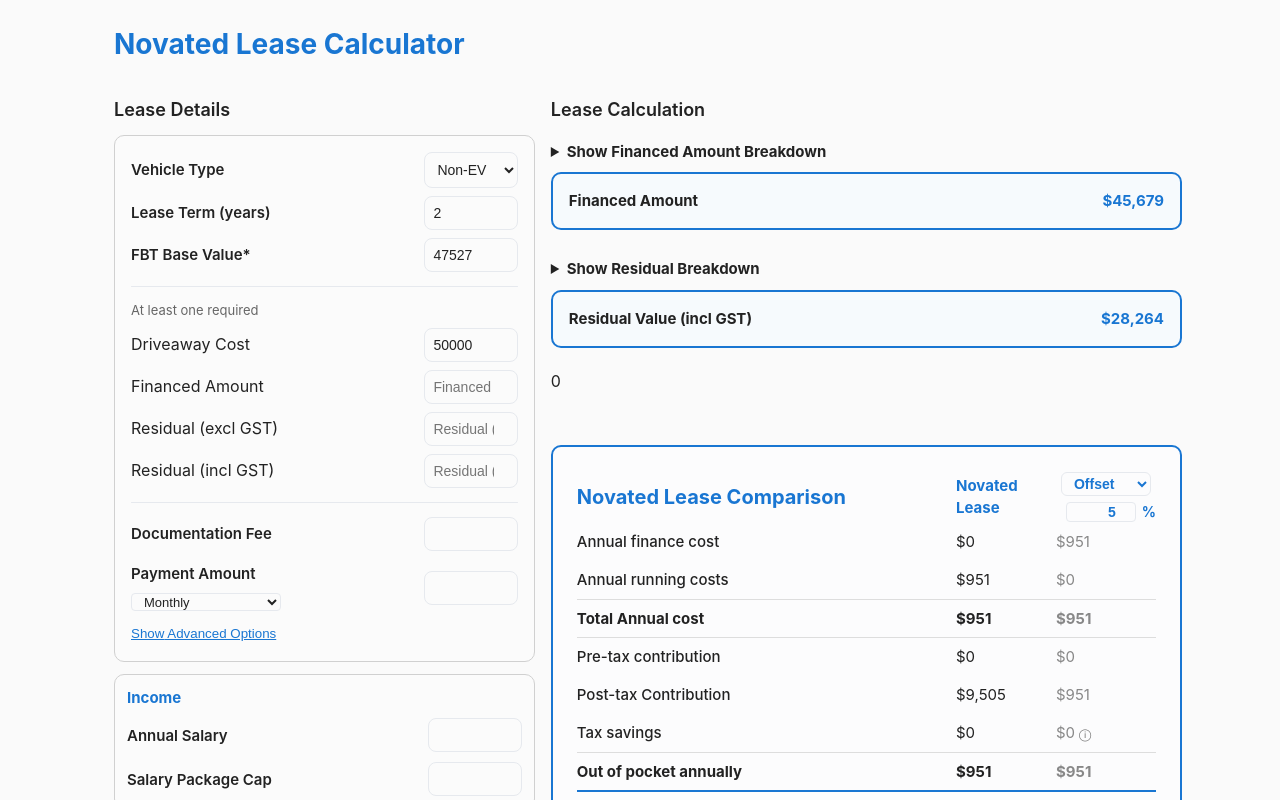
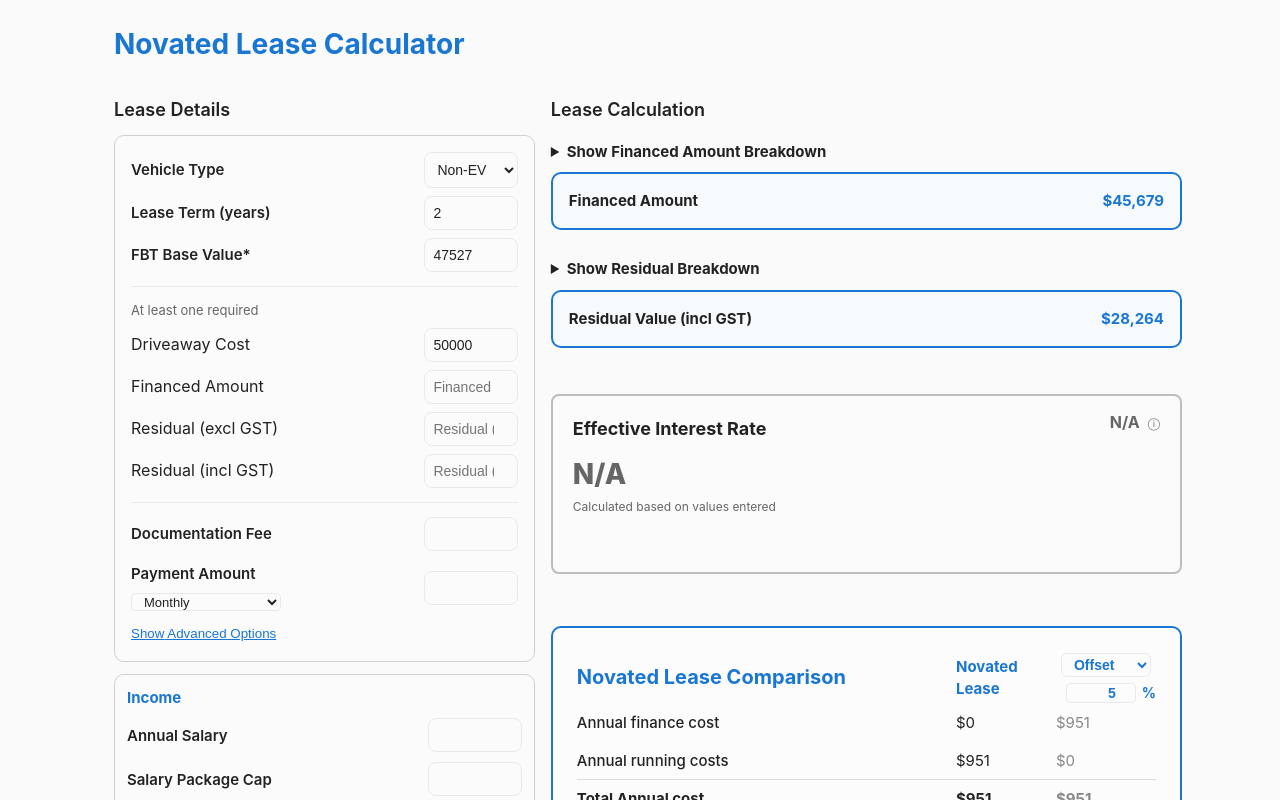
Before and after one commit to William-Aitken/novated-calculator, a Next.js app: page / in a window 1280 px wide. Shown: the top 800 px of the page. Built offline with nearby package versions, Linux system fonts and the light colour scheme.

Commit message:
Always show Effective Interest Rate tile (N/A when inputs missing)

```diff
--- a/src/app/page.tsx
+++ b/src/app/page.tsx
@@ -907,7 +907,7 @@ export default function HomePage() {
               </div>
             </div>
             {/* Effective Interest Rate Result */}
-            {inputs.paymentAmount && inputs.paymentsPerYear && (() => {
+            {(() => {
               const pct = effectiveRate !== null ? effectiveRate * 100 : null;
               let status = '';
               const containerBase: any = { marginTop: '24px', padding: '8px 20px', borderRadius: '8px', minHeight: '180px' };
```
Also changed, not shown: 16 other files (tests, documents, lock files or other folders).
